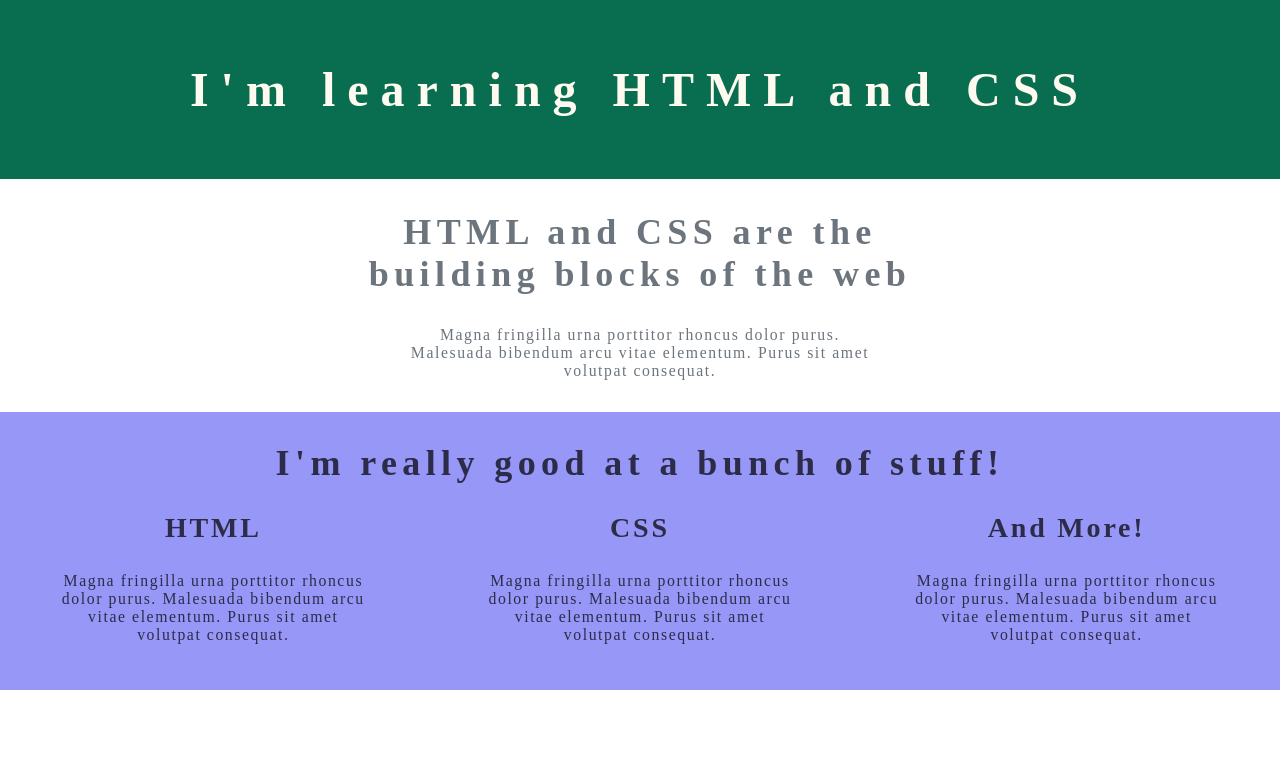
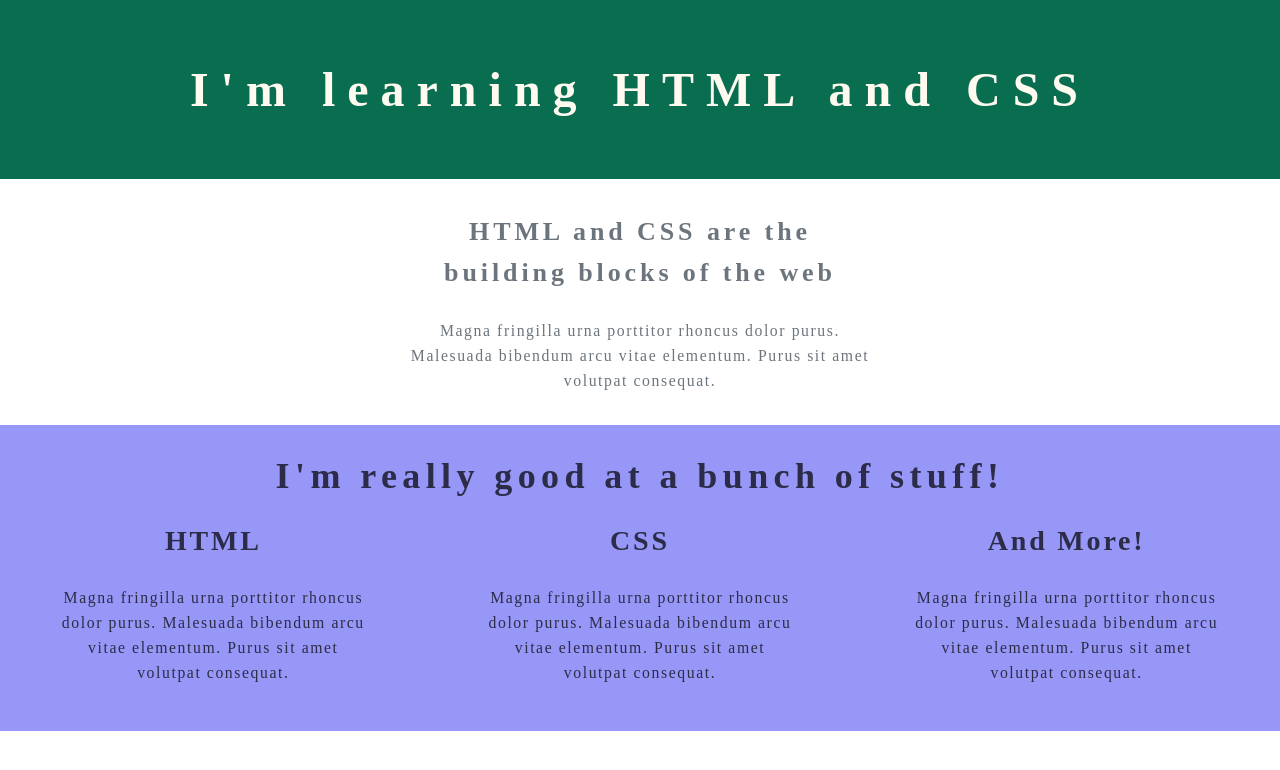
Before and after one commit to alok-38/flexbox-page, a plain HTML site: page index.html in a window 1280 px wide. Drawn offline with Linux system fonts and the light colour scheme.

Commit message:
Updated Styles

```diff
--- a/style.css
+++ b/style.css
@@ -6,6 +6,7 @@ body {
 p {
     letter-spacing: .2ch;
     font-size: 75%;
+    line-height: 1.6;
 }
 
 h1 {
@@ -44,7 +45,14 @@ header {
     width: 75%;
     margin: auto;
     text-align: center;
-    margin-top: 2em;
+    margin-top: 1.5em;
+}
+
+.intro h2 {
+    font-size: 26px;
+    width: 70%;
+    margin: auto;
+    line-height: 1.6;
 }
 
 .my-skills {
```
